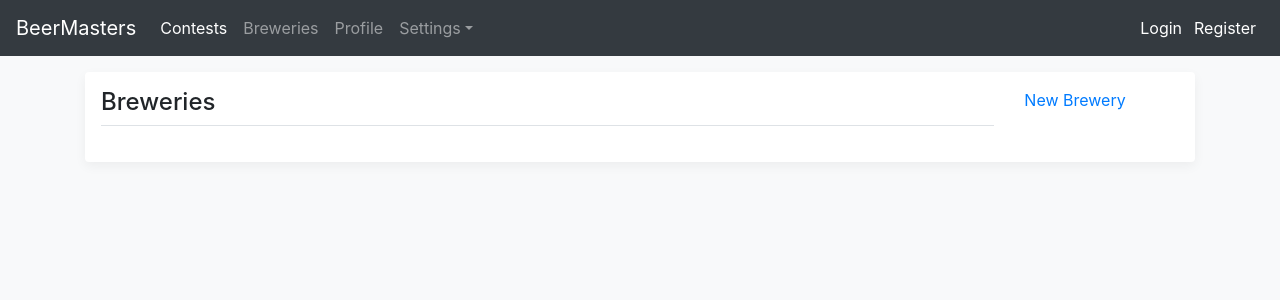
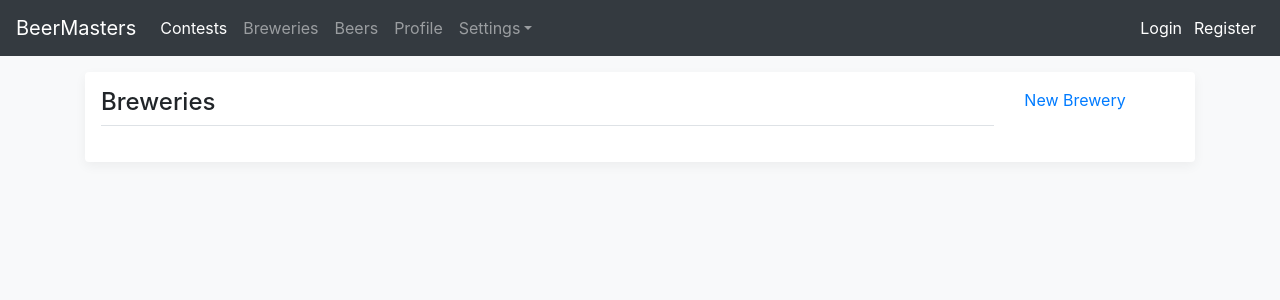
Before and after one commit to SotolitoLabs/beermasters, a Django app: page /competitions/breweries/ in a window 1280 px wide. Shown: the top 300 px of the page. Run offline with Django 3.2, Linux system fonts and the light colour scheme; data that the repository does not hold is empty; some libraries are stand-ins or nearby versions.

Commit message:
Add beer list to base menu

```diff
--- a/src/competitions/templates/base.html
+++ b/src/competitions/templates/base.html
@@ -27,6 +27,10 @@
           			<li class="nav-item">
             			<a class="nav-link" href="/competitions/breweries/">{% trans 'Breweries' %}</a>
           			</li>
+          			<li class="nav-item">
+            			<a class="nav-link" href="/competitions/beers/">{% trans 'Beers' %}</a>
+          			</li>
+
           			<li class="nav-item">
                         <a class="nav-link" href="/competitions/profile/{{ request.user.id }}">{% trans 'Profile' %}</a>
           			</li>
```
